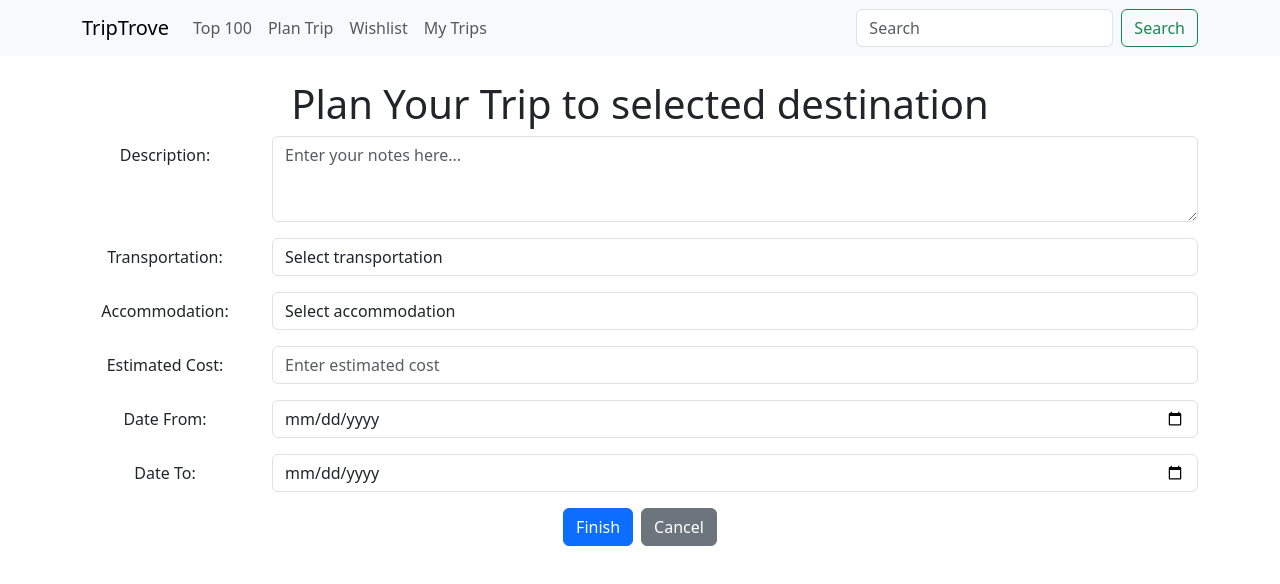
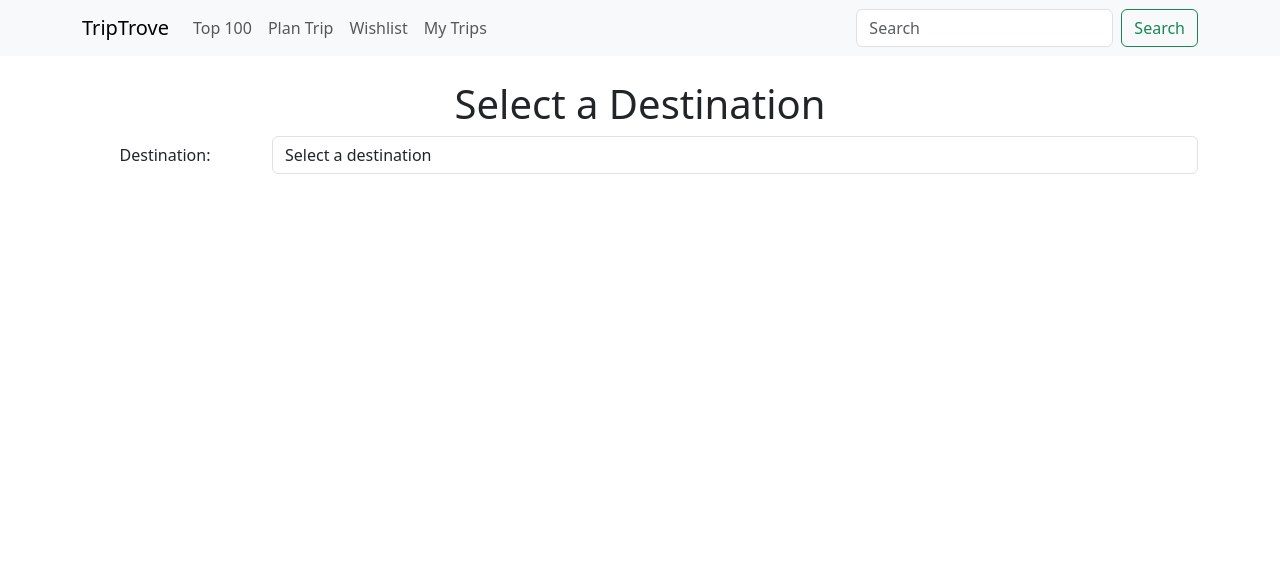
Before and after one commit to PatrikPro/Projekty, a React (Create React App) app in the folder client/: page /plan-trip in a window 1280 px wide. Shown: the top 584 px of the page. Built offline with nearby package versions, Linux system fonts and the light colour scheme.

Commit message:
PlanTrip unselected destination fix

```diff
--- a/client/src/components/PlanTrip.js
+++ b/client/src/components/PlanTrip.js
@@ -1,11 +1,12 @@
-import React, { useState } from 'react';
+import React, { useState, useEffect } from 'react';
 import { useLocation, useNavigate } from 'react-router-dom';
 import { Container, Form, Button, Row, Col } from 'react-bootstrap';
+import destinations from '../destinations.json'; // Předpokládáme, že máte seznam destinací v JSON souboru
 
 function PlanTrip() {
   const location = useLocation();
   const navigate = useNavigate();
-  const destination = location.state?.destination;
+  const [destination, setDestination] = useState(location.state?.destination || null);
 
   const [formData, setFormData] = useState({
     description: '',
@@ -24,6 +25,11 @@ function PlanTrip() {
     }));
   };
 
+  const handleDestinationChange = (event) => {
+    const selectedDestination = destinations.find(dest => dest.id === parseInt(event.target.value));
+    setDestination(selectedDestination);
+  };
+
   const handleSubmit = (event) => {
     event.preventDefault();
     console.log("Form Data:", formData);
@@ -37,7 +43,26 @@ function PlanTrip() {
 
   return (
     <Container>
-      <h1 className="mt-4">Plan Your Trip to {destination?.name || 'selected destination'}</h1>
+      {!destination ? (
+        <>
+          <h1 className="mt-4">Select a Destination</h1>
+          <Form>
+            <Form.Group as={Row} className="mb-3" controlId="formDestination">
+              <Form.Label column sm={2}>Destination:</Form.Label>
+              <Col sm={10}>
+                <Form.Control as="select" onChange={handleDestinationChange}>
+                  <option value="">Select a destination</option>
+                  {destinations.map(dest => (
+                    <option key={dest.id} value={dest.id}>{dest.name}</option>
+                  ))}
+                </Form.Control>
+              </Col>
+            </Form.Group>
+          </Form>
+        </>
+      ) : (
+        <>
+          <h1 className="mt-4">Plan Your Trip to {destination.name}</h1>
           <Form onSubmit={handleSubmit}>
             <Form.Group as={Row} className="mb-3" controlId="formDescription">
               <Form.Label column sm={2}>Description:</Form.Label>
@@ -134,6 +159,8 @@ function PlanTrip() {
               Cancel
             </Button>
           </Form>
+        </>
+      )}
     </Container>
   );
 }
```
Lines whose indentation alone changed are shown as unchanged.
